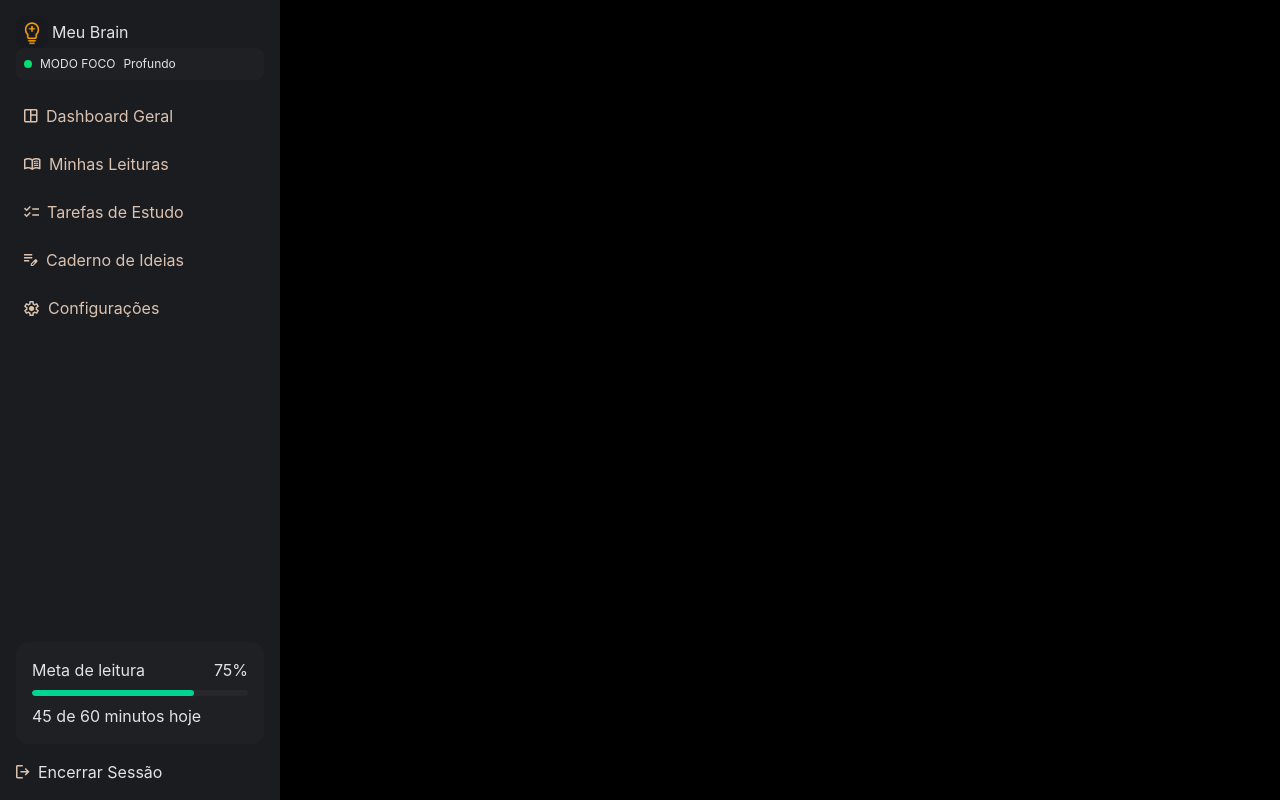
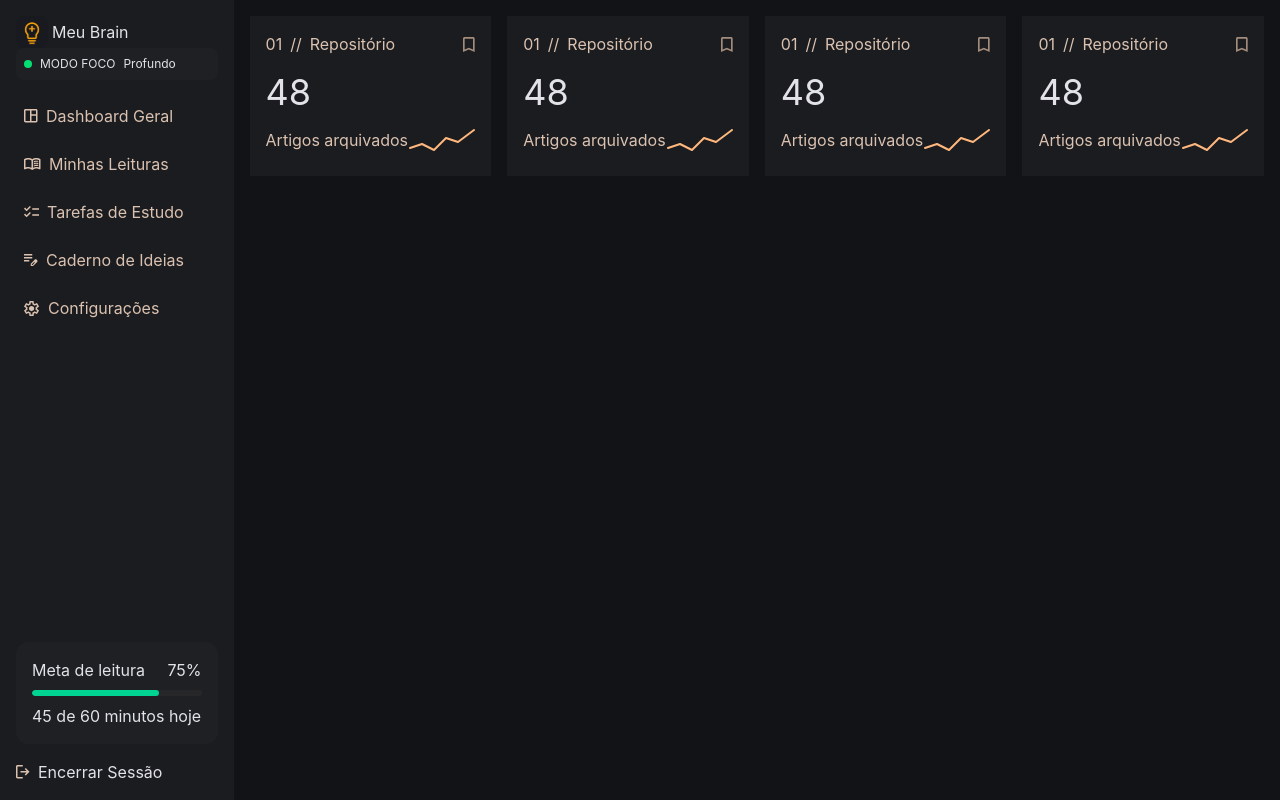
Before and after one commit to marianafurriel/meu-brain, a React (Vite) app: page / in a window 1280 px wide. Built offline with nearby package versions, Linux system fonts and the light colour scheme.

Commit message:
feat: add statics stats cards

```diff
--- a/src/App.tsx
+++ b/src/App.tsx
@@ -1,12 +1,19 @@
 import Dashboard from './components/Dashboard/Dashboard';
 import Sidebar from './components/Sidebar/Sidebar';
+import StatsCards from './components/StatsCards/StatsCards';
 
 function App() {
   return (
-    <>
+    <div className="flex flex-row h-screen w-screen bg-[#111317]">
     <Dashboard />
     <Sidebar />
-    </>
+    <section className="flex w-full gap-4 p-4">
+      <StatsCards />
+      <StatsCards />
+      <StatsCards />
+      <StatsCards />
+    </section>
+    </div>
   );
 }
 
--- a/src/components/Sidebar/Sidebar.tsx
+++ b/src/components/Sidebar/Sidebar.tsx
@@ -1,5 +1,3 @@
-import './Sidebar.css'
-
 function Sidebar() {
   return (
     <section className="bg-[#1A1C20] w-70 h-screen p-4 text-[#E2E2E8] h-full flex flex-col justify-between">
--- /dev/null
+++ b/src/components/StatsCards/StatsCards.tsx
@@ -0,0 +1,31 @@
+function StatsCards() {
+  return (
+    <section className="bg-[#1A1C20] w-full h-40 text-[#DBC2B0]">
+
+        <div className="flex justify-between items-center p-4">
+            <div className="flex gap-2 items-center">
+                <span className="indice">01</span>
+                 //
+                <span className="nome">Repositório</span>
+            </div>
+
+            <img className="icon" src="../../src/assets/images/icon-salvar.svg" alt="Icon de Salvar" />
+        </div>
+
+        <div>
+            <h2 className="numero text-[#E2E2E8] pl-4 text-4xl ">48</h2>
+        </div>
+
+        <div className="flex justify-between items-center p-4">
+            <h3 className="legenda">Artigos arquivados</h3>
+            <div>
+                <img src="../../src/assets/images/icon-grafico.svg" alt="Icon Gráfico" />
+            </div>
+        </div>
+
+    </section>
+);
+
+}
+
+export default StatsCards;
```
Also changed, not shown: src/assets/images/icon-grafico.svg (added), src/assets/images/icon-salvar.svg (added), src/components/Sidebar/Sidebar.css (deleted).
